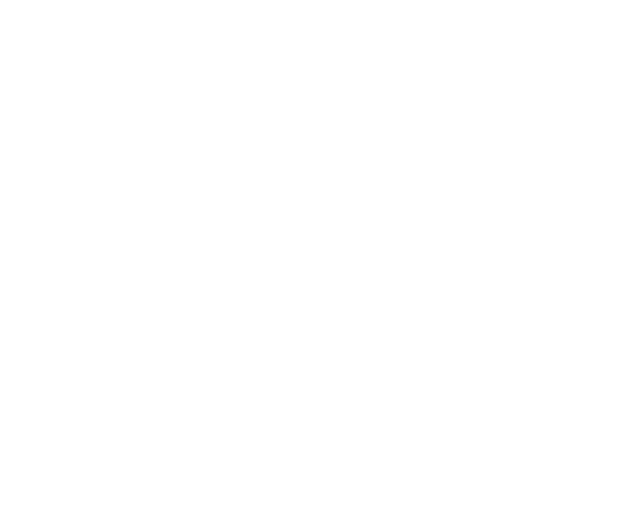
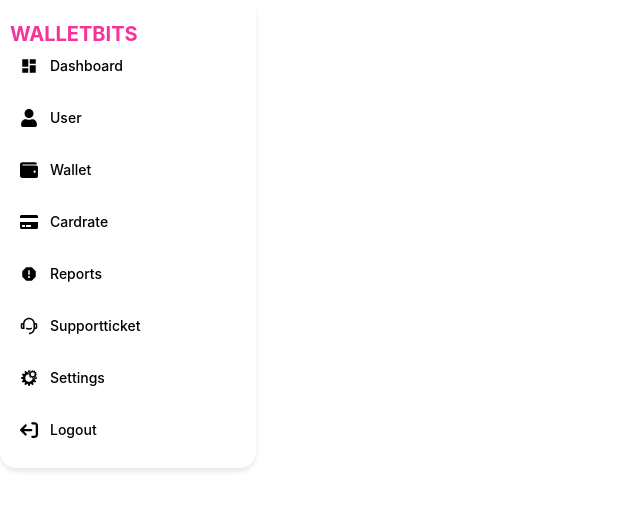
Before and after one commit to onisodumeya/walletbits-app, a React (Vite) app: page /AdminDashboard in a window 1280 px wide. Before the commit this address had no page. Shown: the top 510 px of the page, without its empty margins (0-640 px from the left). Built offline with nearby package versions, Linux system fonts and the light colour scheme.

Commit message:
admin sidebar commit 	modified:   src/App.jsx 	new file:   src/components/AdminBar.jsx 	new file:   src/pages/Admin/Admindashboard.jsx

```diff
--- a/src/App.jsx
+++ b/src/App.jsx
@@ -8,12 +8,12 @@
 import Notification from './pages/user-dashboard/settings/Notification.jsx';
 import Verification from './pages/user-dashboard/settings/Verification.jsx';
 import ProfileSettings from './pages/user-dashboard/settings/ProfileSettings.jsx';
-import Market from './pages/user-dashboard/Market.jsx';
 import PasswordSettings from './pages/user-dashboard/settings/PasswordSettings.jsx';
 
 import { BrowserRouter as Router, Routes, Route } from 'react-router-dom';
 import { ForgotPassword, OTP } from './pages/ForgotPassword.jsx';
 import Transaction from './pages/user-dashboard/Transaction.jsx';
+import AdminDashboard from './pages/Admin/Admindashboard.jsx';
 
 function App() {
   return (
@@ -33,7 +33,7 @@
         <Route path="/settings/notifications" element={<Notification />} />
         <Route path="/settings/profile-settings" element={<ProfileSettings />} />
         <Route path="/settings/password" element={<PasswordSettings />} />
-        <Route path="/market" element={<Market />} />
+         <Route path="/AdminDashboard" element={<AdminDashboard />} />
       </Routes>
     </Router>
   );
--- /dev/null
+++ b/src/components/AdminBar.jsx
@@ -0,0 +1,45 @@
+
+    import { MdDashboard,MdReport } from "react-icons/md";
+    import {FaCreditCard, FaWallet, FaUser, FaWhmcs, FaShoppingBag } from "react-icons/fa";
+    import { FaArrowRightFromBracket } from "react-icons/fa6";
+    import { RiCustomerService2Line } from 'react-icons/ri';
+    import { NavLink, useLocation } from "react-router-dom";
+
+    function Adminbar() {
+
+        const location = useLocation();
+
+        const menuItems = [
+            { name: "Dashboard", link: "/overview", icon: <MdDashboard />, active: location.pathname === "/overview" },
+            { name: "User", link: "/profile", icon: <FaUser />, active: location.pathname === "/profile", },
+            { name: "Wallet", link: "/wallet", icon: <FaWallet />, active: location.pathname === "/wallet", },
+            { name: "Cardrate", link: "/cardrate", icon: <FaCreditCard />, active: location.pathname === "/cardrate", },
+            { name: "Reports", link: "/report", icon: <MdReport />, active: location.pathname === "/Report", },
+            { name: "Supportticket", link: "/supportticket", icon: <RiCustomerService2Line />, active: location.pathname === "/supportticket", },
+            { name: "Settings", link: "/settings/profile-settings", icon: <FaWhmcs />, active: location.pathname.startsWith("/settings"), },
+            { name: "Logout", link: "/logout", icon: <FaArrowRightFromBracket className="rotate-180" /> },
+
+
+        ]
+        return (
+            <div className=" h-full w-full bg-white shadow-md shadow-gray-200 rounded-2xl flex flex-col justify-between py-5 px-2.5">
+                <div className="text-left">
+                    <h1 className="text-xl font-bold text-pink-500">WALLETBITS</h1>
+                </div>
+                <div className="flex-1 w-full flex flex-col justify-center">
+                    <ul className="flex flex-col items-start gap-4 w-full">
+                        {menuItems.map((item, index) => (
+                            <li key={index} className="w-full">
+                                <NavLink to={item.link} className={`${item.active ? "bg-[#953278] text-white w-full text-sm font-medium cursor-auto px-2.5 py-2 flex items-center gap-3 rounded-lg" : "w-full text-sm font-medium cursor-pointer px-2.5 py-2 flex items-center gap-3 text-black rounded-lg hover:bg-[#953278] hover:text-white transition-all duration-200"}`}>
+                                    <span className="text-lg">{item.icon}</span>{item.name}
+                                </NavLink>
+                            </li>
+                        ))}
+                    </ul>
+                </div>
+            </div>
+
+        );
+    }
+
+    export default Adminbar;
--- /dev/null
+++ b/src/pages/Admin/Admindashboard.jsx
@@ -0,0 +1,9 @@
+import Adminbar from "../../components/AdminBar";
+
+
+function AdminDashboard() {
+    return(<>
+     <div className="w-[20%]"><Adminbar /></div>
+    </>)
+}
+export default AdminDashboard
```
